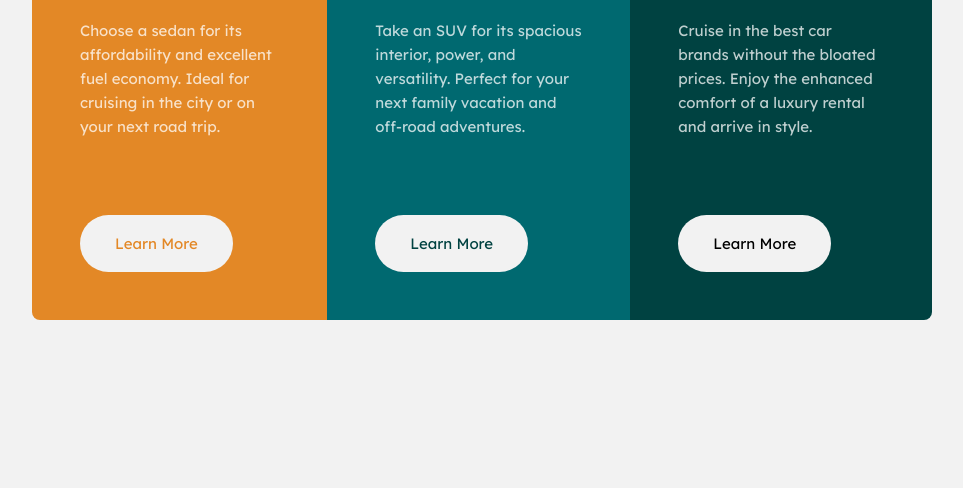
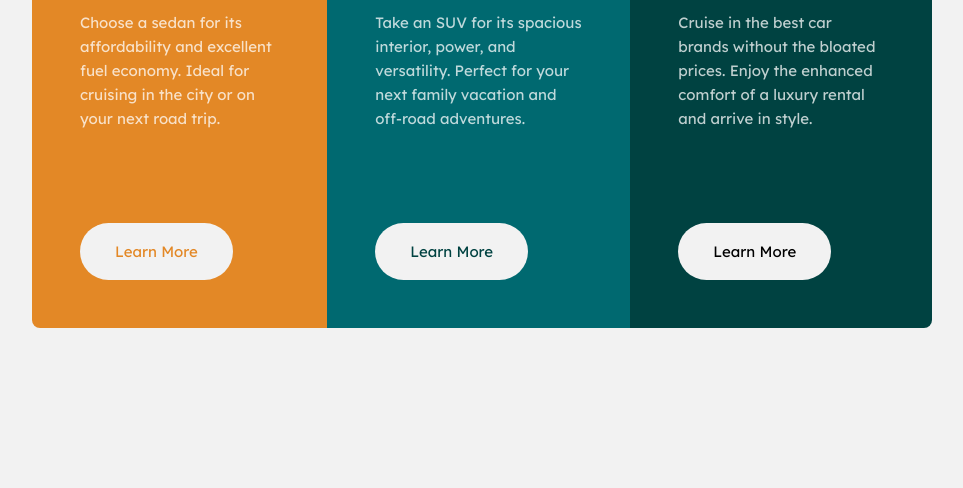
Before and after one commit to TechyBash/column-card, a plain HTML site: page index.html in a window 1280 px wide. Shown: the part 328-816 px from the top of the page, without its empty margins (158-1121 px from the left). Drawn offline with Linux system fonts and the light colour scheme.

Commit message:
Update style.css

```diff
--- a/style.css
+++ b/style.css
@@ -78,6 +78,6 @@ body{
     .cards{
         flex-grow: 1;
         flex-direction: row;
-        height: 60vh;
+        height: 62vh;
     }
 }
```
